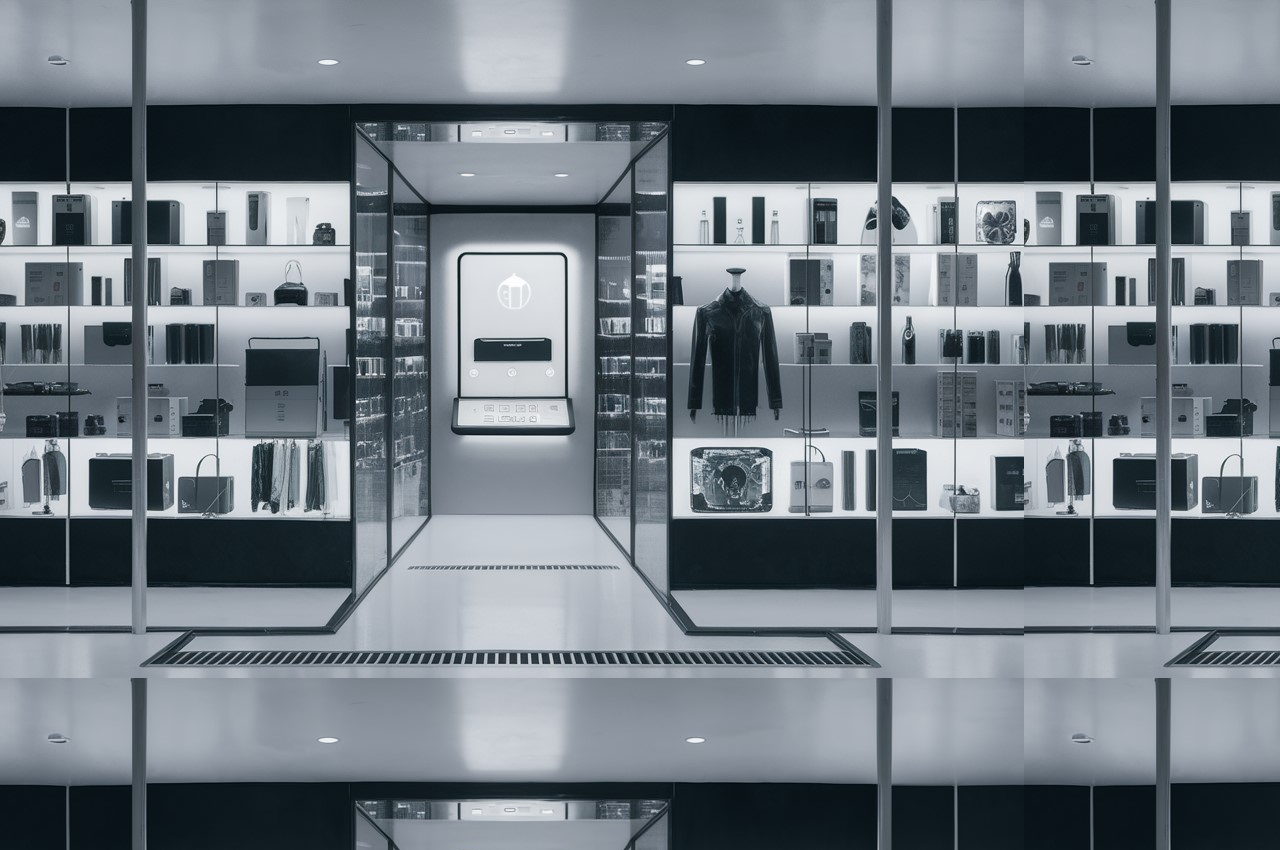
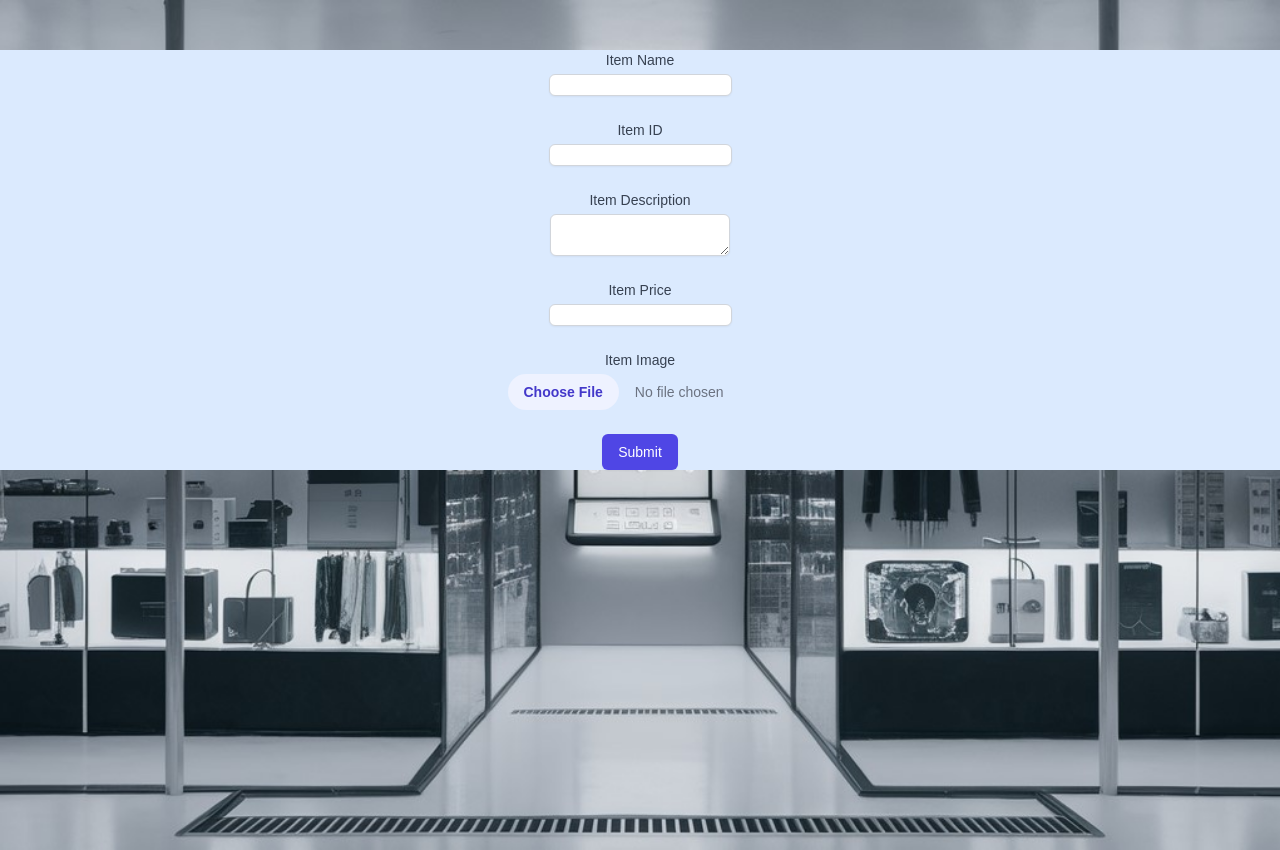
Before and after one commit to sharuksk/selfless-ticket-app, a React (Create React App) app: page /addItems in a window 1280 px wide. Before the commit this address had no page. Built offline with nearby package versions, Linux system fonts and the light colour scheme; the HTML template or start-up script is replaced by a standard one.

Commit message:
add items page created

```diff
--- a/package.json
+++ b/package.json
@@ -7,6 +7,7 @@
     "@testing-library/react": "^13.4.0",
     "@testing-library/user-event": "^13.5.0",
     "axios": "^1.7.2",
+    "dotenv": "^16.4.5",
     "qr-scanner": "^1.4.2",
     "qrcode.react": "^3.1.0",
     "react": "^18.3.1",
@@ -42,6 +43,7 @@
     ]
   },
   "devDependencies": {
-    "ajv": "^7.2.4"
+    "ajv": "^7.2.4",
+    "tailwindcss": "^3.4.7"
   }
 }
--- a/src/components/MainPage.jsx
+++ b/src/components/MainPage.js
@@ -6,11 +6,13 @@ import {
     useNavigate,
 } from "react-router-dom";
 import QrScanner from './QrScanner';
+import AddItems from '../pages/AddItems';
 
 const MainPage = () => {
   return (
     <Routes>
         <Route path="/dashboard" element={<QrScanner/>} />
+        <Route path="/addItems" element={<AddItems/>} />
     </Routes>
   )
 }
--- a/src/components/QrScanner.jsx
+++ b/src/components/QrScanner.jsx
@@ -6,6 +6,7 @@ import '../SCSS/qr.scss';
 import axios from 'axios';
 import Invoice from './invoice';
 import { useNavigate } from 'react-router-dom';
+const BASE_URL = import.meta.env.API_BASE_URL;
 
 const QrScanner = () => {
   const [pageStatus, setPageStatus] = useState(true);
@@ -36,7 +37,7 @@ const QrScanner = () => {
         lastScanTimeRef.current = currentTime;
         let rest = result.text;
         await axios
-        .post(`http://localhost:5000/api/items/getItem`, { results: rest })
+        .post(`${BASE_URL}/items/getItem`, { results: rest })
         .then((res) => {
           // console.log(res.data);
           setScanResults(scanResults => [...scanResults, res.data]);
--- a/src/index.css
+++ b/src/index.css
@@ -1,3 +1,6 @@
+@tailwind base;
+@tailwind components;
+@tailwind utilities;
 body {
   margin: 0;
   font-family: -apple-system, BlinkMacSystemFont, 'Segoe UI', 'Roboto', 'Oxygen',
@@ -5,7 +8,9 @@ body {
     sans-serif;
   -webkit-font-smoothing: antialiased;
   -moz-osx-font-smoothing: grayscale;
-  background: url('../src/images/AI_image.jpg')
+  background: url('../src/images/AI_image.jpg');
+  background-repeat: no-repeat;
+  background-size: cover;
 }
 
 code {
--- /dev/null
+++ b/src/pages/AddItems.js
@@ -0,0 +1,116 @@
+import React, { useState } from 'react';
+import { useNavigate } from 'react-router-dom';
+import axios from 'axios';
+
+const AddItems = () => {
+  const navigate = useNavigate();
+  const BASE_URL = import.meta.env.API_BASE_URL;
+  const [formData, setFormData] = useState({
+    itemName: '',
+    itemId: '',
+    itemDescription: '',
+    itemPrice: '',
+    itemImage: null,
+  });
+
+  const handleChange = (e) => {
+    const { name, value, type, files } = e.target;
+    setFormData({
+      ...formData,
+      [name]: type === 'file' ? files[0] : value,
+    });
+  };
+
+  const handleSubmit = async(e) => {
+    e.preventDefault();
+    const response = await axios
+    .post(BASE_URL + "/items/addItem", formData, {
+        headers: {
+            "Content-Type": "multipart/form-data",
+        },
+    })
+    .then((res) => {
+        navigate("/");
+        return res;
+    })
+    .catch((err) => console.log(err));
+  };
+
+  return (
+    <form onSubmit={handleSubmit} className="space-y-6 bg-blue-100 flex flex-col items-center justify-center">
+      <div>
+        <label className="block text-sm font-medium text-gray-700">
+          Item Name
+        </label>
+        <input
+          type="text"
+          name="itemName"
+          value={formData.itemName}
+          onChange={handleChange}
+          className="mt-1 block w-full border border-gray-300 rounded-md shadow-sm focus:ring-indigo-500 focus:border-indigo-500 sm:text-sm"
+        />
+      </div>
+
+      <div>
+        <label className="block text-sm font-medium text-gray-700">
+          Item ID
+        </label>
+        <input
+          type="text"
+          name="itemId"
+          value={formData.itemId}
+          onChange={handleChange}
+          className="mt-1 block w-full border border-gray-300 rounded-md shadow-sm focus:ring-indigo-500 focus:border-indigo-500 sm:text-sm"
+        />
+      </div>
+
+      <div>
+        <label className="block text-sm font-medium text-gray-700">
+          Item Description
+        </label>
+        <textarea
+          name="itemDescription"
+          value={formData.itemDescription}
+          onChange={handleChange}
+          className="mt-1 block w-full border border-gray-300 rounded-md shadow-sm focus:ring-indigo-500 focus:border-indigo-500 sm:text-sm"
+        />
+      </div>
+
+      <div>
+        <label className="block text-sm font-medium text-gray-700">
+          Item Price
+        </label>
+        <input
+          type="number"
+          name="itemPrice"
+          value={formData.itemPrice}
+          onChange={handleChange}
+          className="mt-1 block w-full border border-gray-300 rounded-md shadow-sm focus:ring-indigo-500 focus:border-indigo-500 sm:text-sm"
+        />
+      </div>
+
+      <div>
+        <label className="block text-sm font-medium text-gray-700">
+          Item Image
+        </label>
+        <input
+          type="file"
+          name="itemImage"
+          onChange={handleChange}
+          className="mt-1 block w-full text-sm text-gray-500 file:mr-4 file:py-2 file:px-4 file:rounded-full file:border-0 file:text-sm file:font-semibold file:bg-indigo-50 file:text-indigo-700 hover:file:bg-indigo-100"
+        />
+      </div>
+
+      <div>
+        <button
+          type="submit"
+          className="inline-flex items-center px-4 py-2 border border-transparent text-sm font-medium rounded-md shadow-sm text-white bg-indigo-600 hover:bg-indigo-700 focus:outline-none focus:ring-2 focus:ring-offset-2 focus:ring-indigo-500"
+        >
+          Submit
+        </button>
+      </div>
+    </form>
+  );
+};
+
+export default AddItems;
--- /dev/null
+++ b/tailwind.config.js
@@ -0,0 +1,8 @@
+/** @type {import('tailwindcss').Config} */
+module.exports = {
+  content: ["./src/**/*.{html,js}"],
+  theme: {
+    extend: {},
+  },
+  plugins: [],
+}
```
Also changed, not shown: 2 other files (tests, documents, lock files or other folders).
